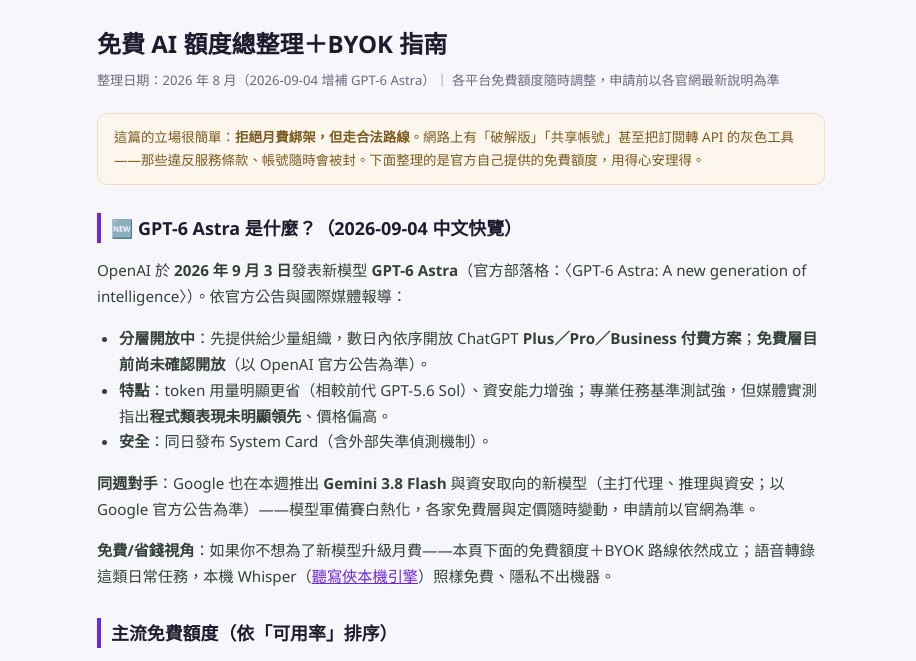
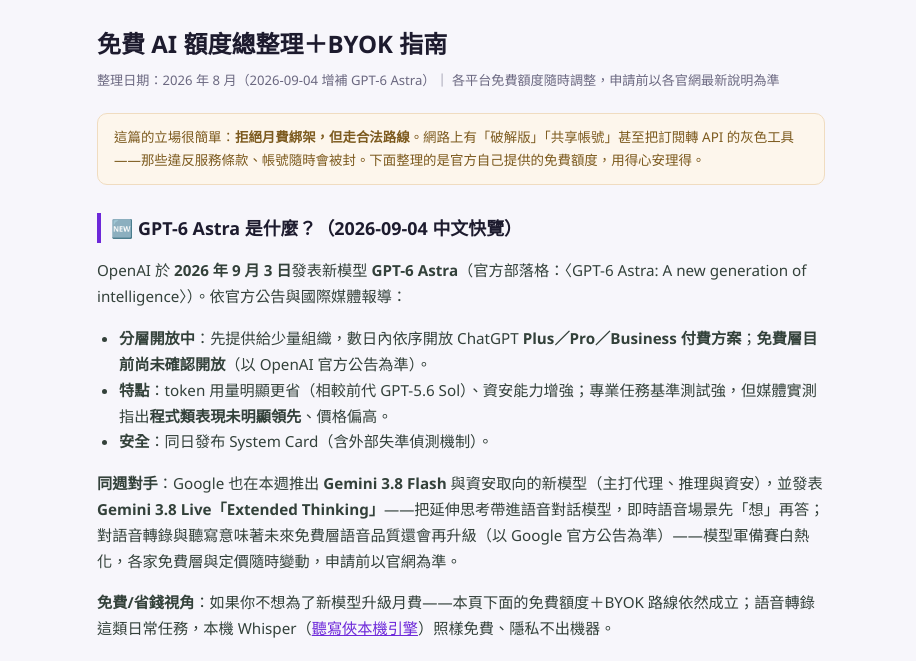
Before and after one commit to yam4111887-gif/dictation-pal, a plain HTML site: page free-ai.html in a window 1280 px wide. Shown: the part 65-726 px from the top of the page, without its empty margins (179-1095 px from the left). Drawn offline with Linux system fonts and the light colour scheme.

Commit message:
free-ai: 補 Gemini 3.8 Live Extended Thinking 段落

```diff
--- a/free-ai.html
+++ b/free-ai.html
@@ -38,7 +38,7 @@
     <li><strong>特點</strong>：token 用量明顯更省（相較前代 GPT-5.6 Sol）、資安能力增強；專業任務基準測試強，但媒體實測指出<strong>程式類表現未明顯領先</strong>、價格偏高。</li>
     <li><strong>安全</strong>：同日發布 System Card（含外部失準偵測機制）。</li>
   </ul>
-  <p><strong>同週對手</strong>：Google 也在本週推出 <strong>Gemini 3.8 Flash</strong> 與資安取向的新模型（主打代理、推理與資安；以 Google 官方公告為準）——模型軍備賽白熱化，各家免費層與定價隨時變動，申請前以官網為準。</p>
+  <p><strong>同週對手</strong>：Google 也在本週推出 <strong>Gemini 3.8 Flash</strong> 與資安取向的新模型（主打代理、推理與資安），並發表 <strong>Gemini 3.8 Live「Extended Thinking」</strong>——把延伸思考帶進語音對話模型，即時語音場景先「想」再答；對語音轉錄與聽寫意味著未來免費層語音品質還會再升級（以 Google 官方公告為準）——模型軍備賽白熱化，各家免費層與定價隨時變動，申請前以官網為準。</p>
   <p><strong>免費/省錢視角</strong>：如果你不想為了新模型升級月費——本頁下面的免費額度＋BYOK 路線依然成立；語音轉錄這類日常任務，本機 Whisper（<a href="index.html">聽寫俠本機引擎</a>）照樣免費、隱私不出機器。</p>
 
   <h2>主流免費額度（依「可用率」排序）</h2>
```
